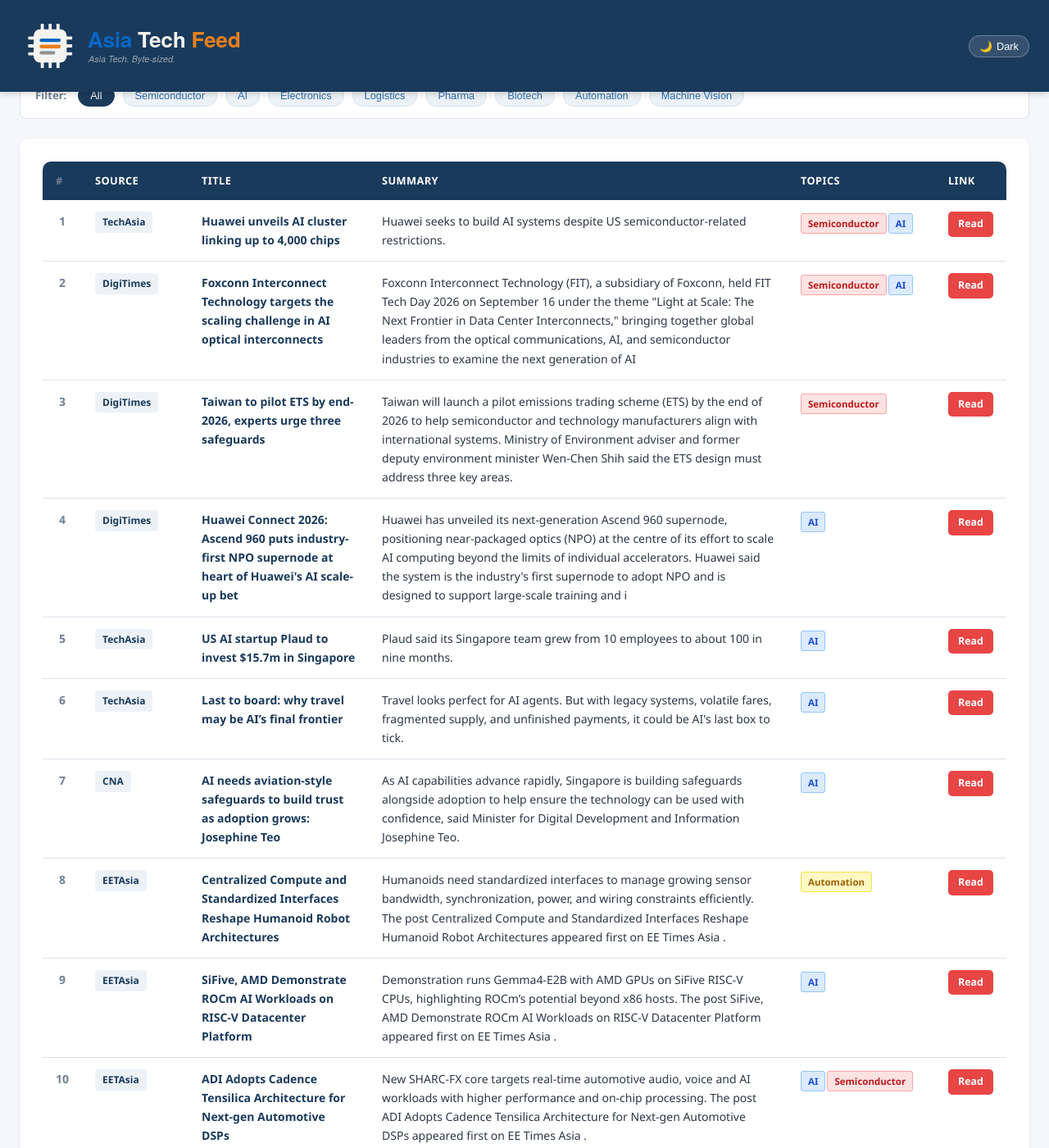
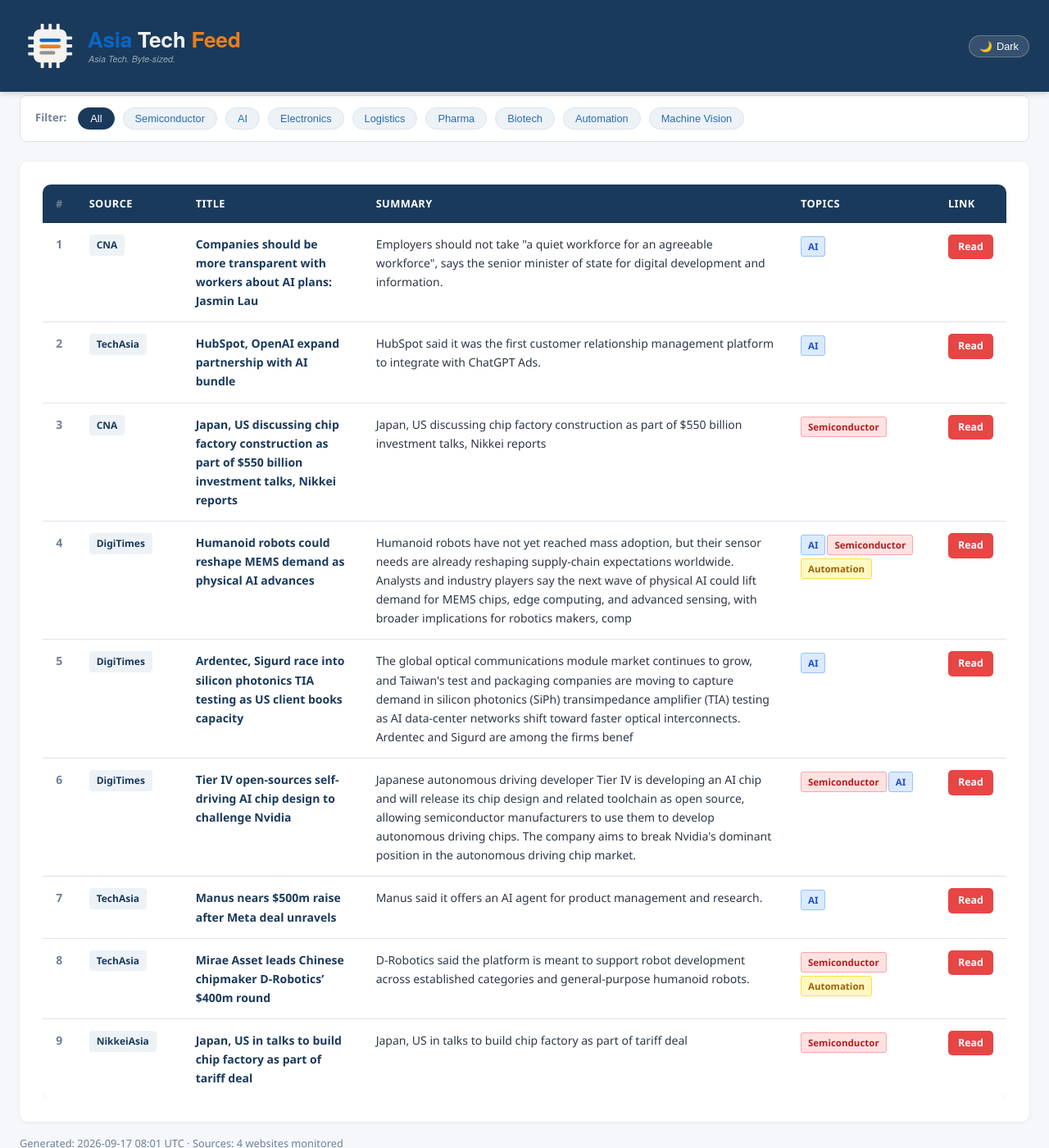
Before and after one commit to asiatechfeed/Asia-Tech-Feed, a Jekyll site: the page built from _posts/2026-09-17-asia-tech-news-digest.md, in a window 1280 px wide and 1400 px high, scrolled down 633 px. Shown: the whole window at 82% size. Built offline with Jekyll 4.4.1, drawn with Linux system fonts in a browser that asks for light colours; a script that is not in the unit is left out; some of the changed text lies outside the part shown.

Commit message:
📰 News digest 2026-09-17 (9 articles)

```diff
--- a/_posts/2026-09-17-asia-tech-news-digest.md
+++ b/_posts/2026-09-17-asia-tech-news-digest.md
@@ -1,16 +1,16 @@
 ---
 layout: post
 title: "Asia Tech News Digest - September 17, 2026"
-date: 2026-09-17 12:36:02 +0800
-articles_count: 13
-sources_count: 5
-sources: ["CNA", "DigiTimes", "EETAsia", "NikkeiAsia", "TechAsia"]
+date: 2026-09-17 16:01:23 +0800
+articles_count: 9
+sources_count: 4
+sources: ["CNA", "DigiTimes", "NikkeiAsia", "TechAsia"]
 csv_file: /assets/data/news-2026-09-17.tsv
-featured_title: "Huawei unveils AI cluster linking up to 4,000 chips"
-featured_url: "https://www.techinasia.com/huawei-kirin-2026-boosts-density-55-node"
-featured_source: "TechAsia"
-featured_summary: "Huawei seeks to build AI systems despite US semiconductor-related restrictions."
-featured_image: ""
+featured_title: "Companies should be more transparent with workers about AI plans: Jasmin Lau"
+featured_url: "https://www.channelnewsasia.com/singapore/ai-artificial-intelligence-worker-anxiety-jobs-worries-jasmin-lau-6391241"
+featured_source: "CNA"
+featured_summary: "Employers should not take \"a quiet workforce for an agreeable workforce\", says the senior minister of state for digital development and information."
+featured_image: "https://dam.mediacorp.sg/image/upload/s--RQN5R_Tk--/c_crop,h_1125,w_2000,x_0,y_1/c_fill,g_auto,h_676,w_1200/f_auto,q_auto/v1/mediacorp/cna/image/2026/09/17/photo_1_-_ag_min_for_manpower_and_sms_for_digital_development_and_information_ms_jasmin_lau_delivering_the_opening_address_at_the_official_launch_of_sg_ai_xchange_on_17_sep_2026.jpg?itok=2W4No0y-"
 ---
 
 <table class="news-table">
@@ -27,107 +27,75 @@ featured_image: ""
 <tbody>
 <tr>
   <td class="col-num">1</td>
-  <td class="col-source"><span class="source-badge">TechAsia</span></td>
-  <td class="col-title"><span class="article-title">Huawei unveils AI cluster linking up to 4,000 chips</span></td>
-  <td class="col-summary">Huawei seeks to build AI systems despite US semiconductor-related restrictions.</td>
-  <td class="col-tags"><span class="tag semi">Semiconductor</span><span class="tag ai">AI</span></td>
-  <td class="col-link"><a class="btn-link" href="https://www.techinasia.com/huawei-kirin-2026-boosts-density-55-node" target="_blank" rel="noopener">Read</a></td>
+  <td class="col-source"><span class="source-badge">CNA</span></td>
+  <td class="col-title"><span class="article-title">Companies should be more transparent with workers about AI plans: Jasmin Lau</span></td>
+  <td class="col-summary">Employers should not take "a quiet workforce for an agreeable workforce", says the senior minister of state for digital development and information.</td>
+  <td class="col-tags"><span class="tag ai">AI</span></td>
+  <td class="col-link"><a class="btn-link" href="https://www.channelnewsasia.com/singapore/ai-artificial-intelligence-worker-anxiety-jobs-worries-jasmin-lau-6391241" target="_blank" rel="noopener">Read</a></td>
 </tr>
 <tr>
   <td class="col-num">2</td>
-  <td class="col-source"><span class="source-badge">DigiTimes</span></td>
-  <td class="col-title"><span class="article-title">Foxconn Interconnect Technology targets the scaling challenge in AI optical interconnects</span></td>
-  <td class="col-summary">Foxconn Interconnect Technology (FIT), a subsidiary of Foxconn, held FIT Tech Day 2026 on September 16 under the theme "Light at Scale: The Next Frontier in Data Center Interconnects," bringing together global leaders from the optical communications, AI, and semiconductor industries to examine the next generation of AI</td>
-  <td class="col-tags"><span class="tag semi">Semiconductor</span><span class="tag ai">AI</span></td>
-  <td class="col-link"><a class="btn-link" href="https://www.digitimes.com/news/a20260916PD233/fit-foxconn-subsidiary-communications-2026.html" target="_blank" rel="noopener">Read</a></td>
+  <td class="col-source"><span class="source-badge">TechAsia</span></td>
+  <td class="col-title"><span class="article-title">HubSpot, OpenAI expand partnership with AI bundle</span></td>
+  <td class="col-summary">HubSpot said it was the first customer relationship management platform to integrate with ChatGPT Ads.</td>
+  <td class="col-tags"><span class="tag ai">AI</span></td>
+  <td class="col-link"><a class="btn-link" href="https://www.techinasia.com/soma-ai-thinks-apac-marketers-deserve-chatgpt" target="_blank" rel="noopener">Read</a></td>
 </tr>
 <tr>
   <td class="col-num">3</td>
-  <td class="col-source"><span class="source-badge">DigiTimes</span></td>
-  <td class="col-title"><span class="article-title">Taiwan to pilot ETS by end-2026, experts urge three safeguards</span></td>
-  <td class="col-summary">Taiwan will launch a pilot emissions trading scheme (ETS) by the end of 2026 to help semiconductor and technology manufacturers align with international systems. Ministry of Environment adviser and former deputy environment minister Wen-Chen Shih said the ETS design must address three key areas.</td>
+  <td class="col-source"><span class="source-badge">CNA</span></td>
+  <td class="col-title"><span class="article-title">Japan, US discussing chip factory construction as part of $550 billion investment talks, Nikkei reports</span></td>
+  <td class="col-summary">Japan, US discussing chip factory construction as part of $550 billion investment talks, Nikkei reports</td>
   <td class="col-tags"><span class="tag semi">Semiconductor</span></td>
-  <td class="col-link"><a class="btn-link" href="https://www.digitimes.com/news/a20260916PD234/taiwan-launch-market-net-zero-2026.html" target="_blank" rel="noopener">Read</a></td>
+  <td class="col-link"><a class="btn-link" href="https://www.channelnewsasia.com/business/japan-us-discussing-chip-factory-construction-part-550-billion-investment-talks-nikkei-reports-6391286" target="_blank" rel="noopener">Read</a></td>
 </tr>
 <tr>
   <td class="col-num">4</td>
   <td class="col-source"><span class="source-badge">DigiTimes</span></td>
-  <td class="col-title"><span class="article-title">Huawei Connect 2026: Ascend 960 puts industry-first NPO supernode at heart of Huawei's AI scale-up bet</span></td>
-  <td class="col-summary">Huawei has unveiled its next-generation Ascend 960 supernode, positioning near-packaged optics (NPO) at the centre of its effort to scale AI computing beyond the limits of individual accelerators. Huawei said the system is the industry's first supernode to adopt NPO and is designed to support large-scale training and i</td>
-  <td class="col-tags"><span class="tag ai">AI</span></td>
-  <td class="col-link"><a class="btn-link" href="https://www.digitimes.com/news/a20260917VL215/huawei-ascend-2026-roadmap-accelerator.html" target="_blank" rel="noopener">Read</a></td>
+  <td class="col-title"><span class="article-title">Humanoid robots could reshape MEMS demand as physical AI advances</span></td>
+  <td class="col-summary">Humanoid robots have not yet reached mass adoption, but their sensor needs are already reshaping supply-chain expectations worldwide. Analysts and industry players say the next wave of physical AI could lift demand for MEMS chips, edge computing, and advanced sensing, with broader implications for robotics makers, comp</td>
+  <td class="col-tags"><span class="tag ai">AI</span><span class="tag semi">Semiconductor</span><span class="tag auto">Automation</span></td>
+  <td class="col-link"><a class="btn-link" href="https://www.digitimes.com/news/a20260917PD202/mems-demand-sensor-adoption-market.html" target="_blank" rel="noopener">Read</a></td>
 </tr>
 <tr>
   <td class="col-num">5</td>
-  <td class="col-source"><span class="source-badge">TechAsia</span></td>
-  <td class="col-title"><span class="article-title">US AI startup Plaud to invest $15.7m in Singapore</span></td>
-  <td class="col-summary">Plaud said its Singapore team grew from 10 employees to about 100 in nine months.</td>
+  <td class="col-source"><span class="source-badge">DigiTimes</span></td>
+  <td class="col-title"><span class="article-title">Ardentec, Sigurd race into silicon photonics TIA testing as US client books capacity</span></td>
+  <td class="col-summary">The global optical communications module market continues to grow, and Taiwan's test and packaging companies are moving to capture demand in silicon photonics (SiPh) transimpedance amplifier (TIA) testing as AI data-center networks shift toward faster optical interconnects. Ardentec and Sigurd are among the firms benef</td>
   <td class="col-tags"><span class="tag ai">AI</span></td>
-  <td class="col-link"><a class="btn-link" href="https://www.techinasia.com/openai-anthropic-hiring-singapore" target="_blank" rel="noopener">Read</a></td>
+  <td class="col-link"><a class="btn-link" href="https://www.digitimes.com/news/a20260917PD223/sigurd-ardentec-siph-testing-capacity.html" target="_blank" rel="noopener">Read</a></td>
 </tr>
 <tr>
   <td class="col-num">6</td>
-  <td class="col-source"><span class="source-badge">TechAsia</span></td>
-  <td class="col-title"><span class="article-title">Last to board: why travel may be AI’s final frontier</span></td>
-  <td class="col-summary">Travel looks perfect for AI agents. But with legacy systems, volatile fares, fragmented supply, and unfinished payments, it could be AI's last box to tick.</td>
-  <td class="col-tags"><span class="tag ai">AI</span></td>
-  <td class="col-link"><a class="btn-link" href="https://www.techinasia.com/board-travel-ais-final-frontier" target="_blank" rel="noopener">Read</a></td>
+  <td class="col-source"><span class="source-badge">DigiTimes</span></td>
+  <td class="col-title"><span class="article-title">Tier IV open-sources self-driving AI chip design to challenge Nvidia</span></td>
+  <td class="col-summary">Japanese autonomous driving developer Tier IV is developing an AI chip and will release its chip design and related toolchain as open source, allowing semiconductor manufacturers to use them to develop autonomous driving chips. The company aims to break Nvidia's dominant position in the autonomous driving chip market.</td>
+  <td class="col-tags"><span class="tag semi">Semiconductor</span><span class="tag ai">AI</span></td>
+  <td class="col-link"><a class="btn-link" href="https://www.digitimes.com/news/a20260916PD205/nvidia-autonomous-driving-ai-chip-design-chips.html" target="_blank" rel="noopener">Read</a></td>
 </tr>
 <tr>
   <td class="col-num">7</td>
-  <td class="col-source"><span class="source-badge">CNA</span></td>
-  <td class="col-title"><span class="article-title">AI needs aviation-style safeguards to build trust as adoption grows: Josephine Teo</span></td>
-  <td class="col-summary">As AI capabilities advance rapidly, Singapore is building safeguards alongside adoption to help ensure the technology can be used with confidence, said Minister for Digital Development and Information Josephine Teo.</td>
+  <td class="col-source"><span class="source-badge">TechAsia</span></td>
+  <td class="col-title"><span class="article-title">Manus nears $500m raise after Meta deal unravels</span></td>
+  <td class="col-summary">Manus said it offers an AI agent for product management and research.</td>
   <td class="col-tags"><span class="tag ai">AI</span></td>
-  <td class="col-link"><a class="btn-link" href="https://www.channelnewsasia.com/singapore/ai-safeguards-safety-tech-trust-josephine-teo-6390736" target="_blank" rel="noopener">Read</a></td>
+  <td class="col-link"><a class="btn-link" href="https://www.techinasia.com/manus-fallout-redraws-lines-global-ai-startups" target="_blank" rel="noopener">Read</a></td>
 </tr>
 <tr>
   <td class="col-num">8</td>
-  <td class="col-source"><span class="source-badge">EETAsia</span></td>
-  <td class="col-title"><span class="article-title">Centralized Compute and Standardized Interfaces Reshape Humanoid Robot Architectures</span></td>
-  <td class="col-summary">Humanoids need standardized interfaces to manage growing sensor bandwidth, synchronization, power, and wiring constraints efficiently. The post Centralized Compute and Standardized Interfaces Reshape Humanoid Robot Architectures appeared first on EE Times Asia .</td>
-  <td class="col-tags"><span class="tag auto">Automation</span></td>
-  <td class="col-link"><a class="btn-link" href="https://www.eetasia.com/centralized-compute-and-standardized-interfaces-reshape-humanoid-robot-architectures/" target="_blank" rel="noopener">Read</a></td>
+  <td class="col-source"><span class="source-badge">TechAsia</span></td>
+  <td class="col-title"><span class="article-title">Mirae Asset leads Chinese chipmaker D-Robotics’ $400m round</span></td>
+  <td class="col-summary">D-Robotics said the platform is meant to support robot development across established categories and general-purpose humanoid robots.</td>
+  <td class="col-tags"><span class="tag semi">Semiconductor</span><span class="tag auto">Automation</span></td>
+  <td class="col-link"><a class="btn-link" href="https://www.techinasia.com/chinese-robot-ai-startup-d-robotics-raises-150m-for-expansion" target="_blank" rel="noopener">Read</a></td>
 </tr>
 <tr>
   <td class="col-num">9</td>
-  <td class="col-source"><span class="source-badge">EETAsia</span></td>
-  <td class="col-title"><span class="article-title">SiFive, AMD Demonstrate ROCm AI Workloads on RISC-V Datacenter Platform</span></td>
-  <td class="col-summary">Demonstration runs Gemma4-E2B with AMD GPUs on SiFive RISC-V CPUs, highlighting ROCm’s potential beyond x86 hosts. The post SiFive, AMD Demonstrate ROCm AI Workloads on RISC-V Datacenter Platform appeared first on EE Times Asia .</td>
-  <td class="col-tags"><span class="tag ai">AI</span></td>
-  <td class="col-link"><a class="btn-link" href="https://www.eetasia.com/sifive-amd-demonstrate-rocm-ai-workloads-on-risc-v-datacenter-platform/" target="_blank" rel="noopener">Read</a></td>
-</tr>
-<tr>
-  <td class="col-num">10</td>
-  <td class="col-source"><span class="source-badge">EETAsia</span></td>
-  <td class="col-title"><span class="article-title">ADI Adopts Cadence Tensilica Architecture for Next-gen Automotive DSPs</span></td>
-  <td class="col-summary">New SHARC-FX core targets real-time automotive audio, voice and AI workloads with higher performance and on-chip processing. The post ADI Adopts Cadence Tensilica Architecture for Next-gen Automotive DSPs appeared first on EE Times Asia .</td>
-  <td class="col-tags"><span class="tag ai">AI</span><span class="tag semi">Semiconductor</span></td>
-  <td class="col-link"><a class="btn-link" href="https://www.eetasia.com/adi-adopts-cadence-tensilica-architecture-for-next-gen-automotive-dsps/" target="_blank" rel="noopener">Read</a></td>
-</tr>
-<tr>
-  <td class="col-num">11</td>
-  <td class="col-source"><span class="source-badge">CNA</span></td>
-  <td class="col-title"><span class="article-title">How AEM built its next growth engine before the market demanded it</span></td>
-  <td class="col-summary">Long before AI accelerated demand for advanced chips, the semiconductor test specialist was investing in the technologies, expertise and customer relationships it believed would shape its next chapter.</td>
-  <td class="col-tags"><span class="tag semi">Semiconductor</span><span class="tag ai">AI</span></td>
-  <td class="col-link"><a class="btn-link" href="https://www.channelnewsasia.com/brand-studio/how-aem-built-its-next-growth-engine-market-demanded-it-6377681" target="_blank" rel="noopener">Read</a></td>
-</tr>
-<tr>
-  <td class="col-num">12</td>
   <td class="col-source"><span class="source-badge">NikkeiAsia</span></td>
-  <td class="col-title"><span class="article-title">Huawei debuts 11 AI-related chips in challenge to Nvidia, Intel, AMD</span></td>
-  <td class="col-summary">Huawei debuts 11 AI-related chips in challenge to Nvidia, Intel, AMD</td>
+  <td class="col-title"><span class="article-title">Japan, US in talks to build chip factory as part of tariff deal</span></td>
+  <td class="col-summary">Japan, US in talks to build chip factory as part of tariff deal</td>
   <td class="col-tags"><span class="tag semi">Semiconductor</span></td>
-  <td class="col-link"><a class="btn-link" href="https://asia.nikkei.com/business/tech/semiconductors/huawei-debuts-11-ai-related-chips-in-challenge-to-nvidia-intel-amd" target="_blank" rel="noopener">Read</a></td>
-</tr>
-<tr>
-  <td class="col-num">13</td>
-  <td class="col-source"><span class="source-badge">NikkeiAsia</span></td>
-  <td class="col-title"><span class="article-title">ASEAN faces uneven growth in AI era, DBS report warns</span></td>
-  <td class="col-summary">ASEAN faces uneven growth in AI era, DBS report warns</td>
-  <td class="col-tags"><span class="tag ai">AI</span></td>
-  <td class="col-link"><a class="btn-link" href="https://asia.nikkei.com/business/technology/artificial-intelligence/asean-faces-uneven-growth-in-ai-era-dbs-report-warns" target="_blank" rel="noopener">Read</a></td>
+  <td class="col-link"><a class="btn-link" href="https://asia.nikkei.com/economy/trade-war/trump-tariffs/japan-us-in-talks-to-build-chip-factory-as-part-of-tariff-deal2" target="_blank" rel="noopener">Read</a></td>
 </tr>
 </tbody>
 </table>
```
Also changed, not shown: _data/seen_urls.json (+10 -1 lines), _digest_meta.json (+22 -23 lines), assets/data/news-2026-09-17.tsv (+9 -13 lines), assets/data/search-index.json.
